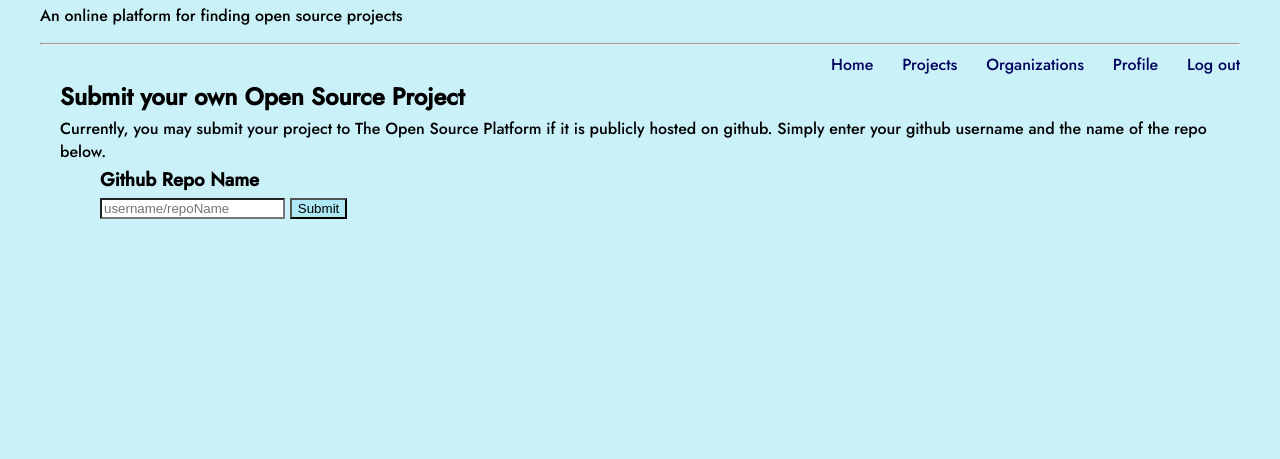
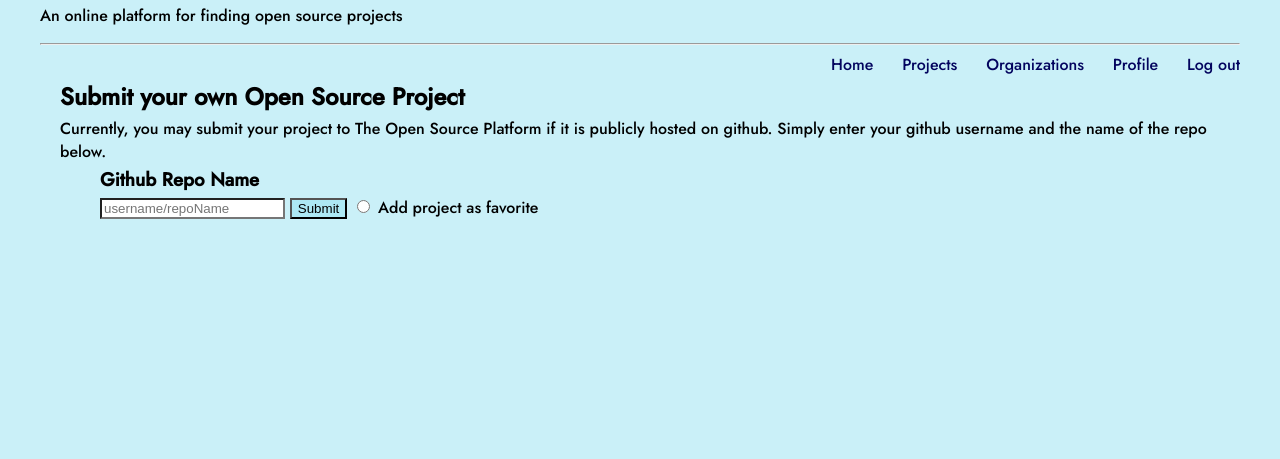
Before and after one commit to SamuelHoward/open-source-platform, a Flask app: page /project-submit in a window 1280 px wide. Shown: the part 134-593 px from the top of the page. Run offline with Flask 2, Linux system fonts and the light colour scheme; a user stored in the database is signed in; tables that the repository leaves empty hold one stand-in row (values such as "Sample post"); some libraries are stand-ins or nearby versions.

Commit message:
Add project submission favoriting

```diff
--- a/flask_app/main.py
+++ b/flask_app/main.py
@@ -789,6 +789,20 @@ def project_submit():
         db.session.add(new_proj)
         db.session.commit()
 
+        # Logic for sorting items by name
+        if 'fav' in request.form:
+
+            # Create the Favorites record
+            new_fav = Favorites(
+                id=random.randint(-2147483648, 2147483647),
+                user_id=current_user.id,
+                fav_name=item["name"],
+                fav_type='project')
+
+            # Add the favorite and commit it
+            db.session.add(new_fav)
+            db.session.commit()
+
         # Check if org is already in database
         q = db.session.query(Organizations.name).filter(
             Organizations.name==item["owner"]["login"])
--- a/flask_app/templates/project-submit.html
+++ b/flask_app/templates/project-submit.html
@@ -19,6 +19,8 @@ Currently, you may submit your project to The Open Source Platform if it is publ
   <form method="post">
     <input class="search" type="text" name="submit_term" placeholder="username/repoName">
     <input type="submit" value="Submit">
+    <input type="radio" name="fav" value="fav" id="fav">
+    <label for="fav">Add project as favorite</label>
   </form>
 </div>
 
```
